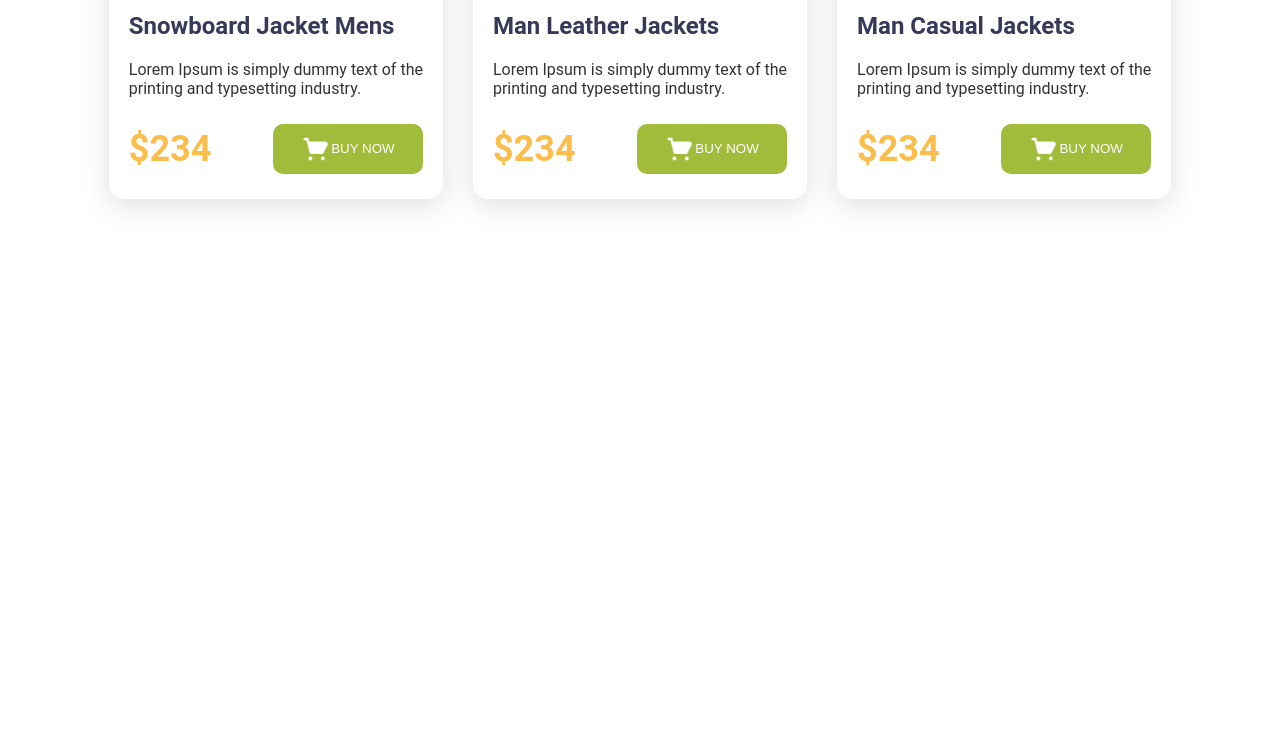
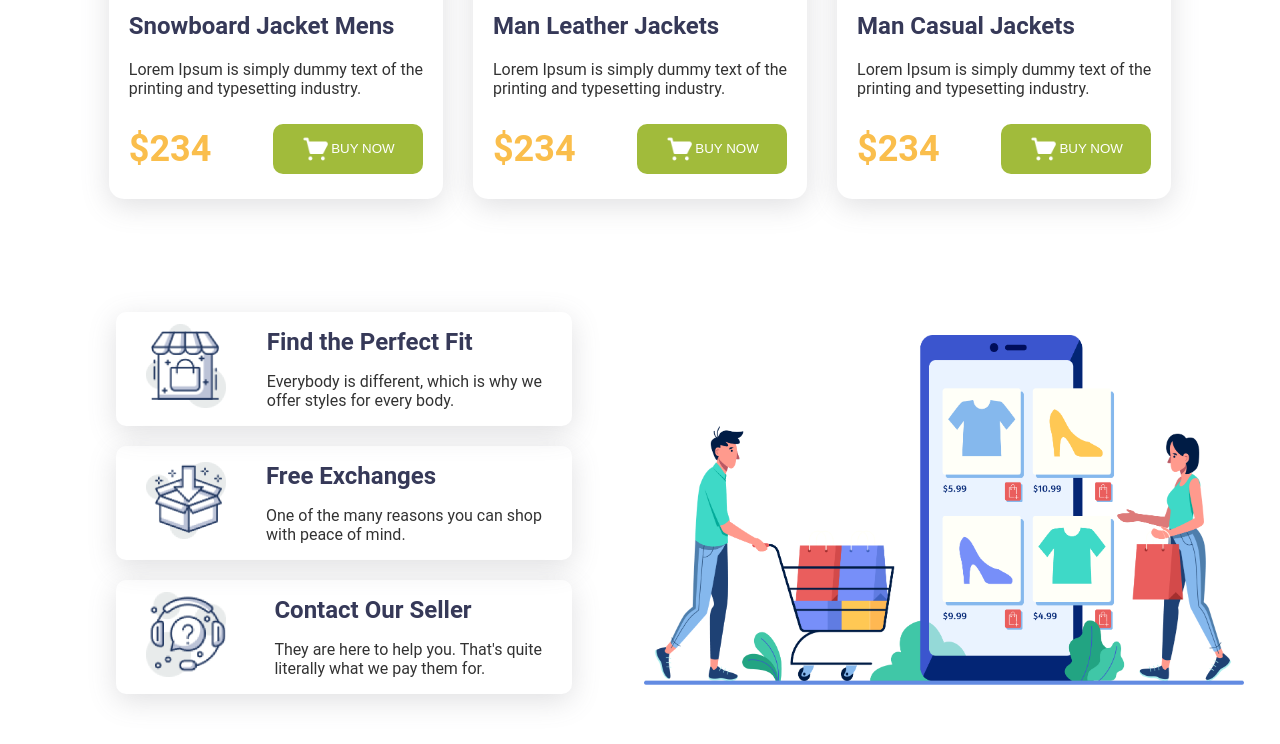
Before and after one commit to Mirajul-islam25/Dress-fashion-website, a plain HTML site: page index.html in a window 1280 px wide. Shown: the part 1876-2620 px from the top of the page. Before the commit the page ends 2118 px from the top, so only its background shows below. Drawn offline with Linux system fonts and the light colour scheme.

Commit message:
my portfolio fashion web

```diff
--- a/index.html
+++ b/index.html
@@ -120,7 +120,37 @@
             </section>
       </main>
       <footer>
-
+            <div class="footer-content">
+                  <div>
+                        <div class="footer-title">
+                              <div><img class="footer-img" src="icons/house.png" alt=""></div>
+                              <div>
+                                    <h1 class="title">Find the Perfect Fit</h1>
+                                    <p class="header-para">Everybody is different, which is why we <br>
+                                          offer styles for every body.</p>
+                              </div>
+                        </div>
+                        <div class="footer-title">
+                              <div><img class="footer-img" src="icons/box.png" alt=""></div>
+                              <div>
+                                    <h1 class="title">Free Exchanges</h1>
+                                    <p class="header-para">One of the many reasons you can shop <br>
+                                          with peace of mind.</p>
+                              </div>
+                        </div>
+                        <div class="footer-title">
+                              <div><img class="footer-img" src="icons/question.png" alt=""></div>
+                              <div>
+                                    <h1 class="title">Contact Our Seller</h1>
+                                    <p class="header-para">They are here to help you. That's quite <br>
+                                          literally what we pay them for.</p>
+                              </div>
+                        </div>
+                  </div>
+                  <div>
+                        <img class="shopping" src="images/shopping.png" alt="">
+                  </div>
+            </div>
       </footer>
 </body>
 
--- a/styles/style.css
+++ b/styles/style.css
@@ -59,14 +59,12 @@ header {
       font-weight: 500;
       margin-bottom: -60px;
       margin-top: -50px;
-      /* margin-left: 40px; */
 }
 
 .header-heading2 {
       color: #363958;
       font-size: 70px;
       font-weight: 500;
-      /* margin-left: 40px; */
       margin-bottom: -20px;
 }
 
@@ -74,7 +72,6 @@ header {
       font-family: "Roboto", sans-serif;
       font-weight: 400;
       font-style: normal;
-      /* margin-left: 40px; */
       opacity: 0.8;
 }
 
@@ -86,7 +83,6 @@ header {
       justify-content: center;
       border-radius: 10px;
       border: none;
-      /* margin-left: 40px; */
       width: 150px;
       padding: 10px 20px;
 }
@@ -110,7 +106,6 @@ main {
       margin-bottom: 50px;
 }
 
-/* first section */
 .first-section {
       margin-top: 50px;
 }
@@ -180,7 +175,40 @@ main {
       box-shadow: rgba(100, 100, 111, 0.2) 0px 7px 29px 0px;
 }
 
-
 /* main end styles */
 /* footer start styles */
+footer {
+      margin-top: 120px;
+      margin-bottom: 100px;
+}
+
+.footer-content {
+      display: flex;
+      align-items: center;
+      justify-content: space-around;
+}
+
+.footer-title {
+      border: 1px solid black;
+      border-radius: 10px;
+      border: none;
+      display: flex;
+      align-items: center;
+      justify-content: space-between;
+      padding: 0px 30px;
+      gap: 40px;
+      margin-bottom: 20px;
+      margin-left: 80px;
+      box-shadow: rgba(100, 100, 111, 0.2) 0px 7px 29px 0px;
+}
+
+.footer-img {
+      width: 80px;
+}
+
+.shopping {
+      height: 350px;
+      width: 600px;
+}
+
 /* footer end styles */
```
